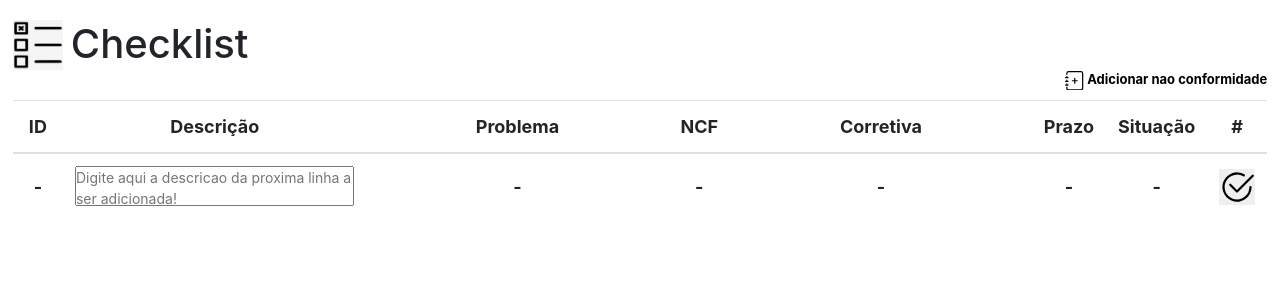
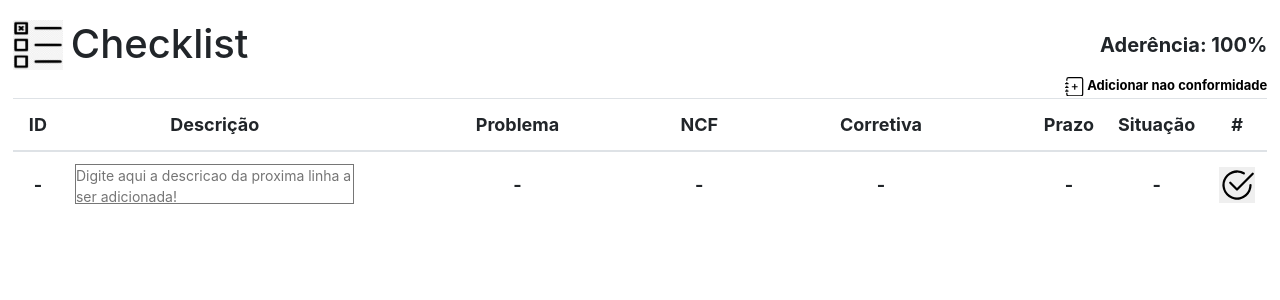
Before and after one commit to Bernardo-Andreatta/ChecklistModular, a PHP site: page / in a window 1280 px wide. Shown: the top 300 px of the page. Run offline with PHP 8.4, Linux system fonts and the light colour scheme; data comes from the database, SQL or seed files in the repository; data that the repository does not hold is empty.

Commit message:
Mega Update
- All functions completed
- Files re-arrangement

Co-Authored-By: Bernardo Giraldi Andreatta <55238677+Bernardo-Andreatta@users.noreply.github.com>

```diff
--- a/css/style.css
+++ b/css/style.css
@@ -2,6 +2,10 @@
     margin: 0;
     padding: 0;
     box-sizing: border-box;
+}
+
+input, textarea{
+    background: transparent;
 }
 
 table{
@@ -28,7 +32,6 @@ thead{
 .icon{
     margin-top: 20px;
     margin-right: 8px;
-    margin-bottom: 30px;
     height: 50px;
     width: 50px;
     float: left;
@@ -48,11 +51,21 @@ thead{
     margin-top: 20px;
 }
 
-.btn-info{
+.add{
+    font-weight: bold;
+    font-size: 13px;
     float: right;
+    margin-bottom: 2px;
+}
+
+.aderencia{
+    font-weight: bold;
+    float: right;
+    font-size: 20px;
     position: relative;
-    top: 10px;
+    top: 33px;
 }
+
 
 .clear{
     clear: both;
@@ -164,12 +177,7 @@ img{
     background: transparent;
 }
 
-.add{
-    font-weight: bold;
-    font-size: 13px;
-    float: right;
-    margin-top: 70px;
-}
+
 label{
     font-weight: bold;
 }
--- a/index.php
+++ b/index.php
@@ -1,5 +1,5 @@
 <?php
-    require ('conexao.php');
+    require ('php/conexao.php');
 ?>
 <!DOCTYPE html>
 <html lang="pt-br">
@@ -17,7 +17,9 @@
         <section class='container2'>
             <img src="img/217-2173993_bullets-list-checkbox-comments-icon.png" class = "icon">
             <h1 class="titulo">Checklist</h1>
-            <a href="add.php" class="add"><svg width="1.5em" height="1.5em" viewBox="0 0 16 16" class="bi bi-journal-plus" fill="currentColor" xmlns="http://www.w3.org/2000/svg">
+            <h2 class="aderencia">Aderência: </h2>
+            <div class="clear"></div>
+            <a href="php/add.php" class="add"><svg width="1.5em" height="1.5em" viewBox="0 0 16 16" class="bi bi-journal-plus" fill="currentColor" xmlns="http://www.w3.org/2000/svg">
             <path d="M3 0h10a2 2 0 0 1 2 2v12a2 2 0 0 1-2 2H3a2 2 0 0 1-2-2v-1h1v1a1 1 0 0 0 1 1h10a1 1 0 0 0 1-1V2a1 1 0 0 0-1-1H3a1 1 0 0 0-1 1v1H1V2a2 2 0 0 1 2-2z"/>
             <path d="M1 5v-.5a.5.5 0 0 1 1 0V5h.5a.5.5 0 0 1 0 1h-2a.5.5 0 0 1 0-1H1zm0 3v-.5a.5.5 0 0 1 1 0V8h.5a.5.5 0 0 1 0 1h-2a.5.5 0 0 1 0-1H1zm0 3v-.5a.5.5 0 0 1 1 0v.5h.5a.5.5 0 0 1 0 1h-2a.5.5 0 0 1 0-1H1z"/>
             <path fill-rule="evenodd" d="M8 5.5a.5.5 0 0 1 .5.5v1.5H10a.5.5 0 0 1 0 1H8.5V10a.5.5 0 0 1-1 0V8.5H6a.5.5 0 0 1 0-1h1.5V6a.5.5 0 0 1 .5-.5z"/>
--- a/js/add.js
+++ b/js/add.js
@@ -19,7 +19,7 @@ function addNCF(){
         cache:false,
         success: function(response){
             alert('Adicionado');
-            window.location.href="index.php"
+            window.location.href="../index.php"
         }
     });
 
--- a/js/main.js
+++ b/js/main.js
@@ -1,6 +1,7 @@
 const formulario = document.querySelector('form');
 const inputs = formulario.querySelectorAll('.formulario table tr td .validar');
 const tbody = formulario.querySelector('tbody');
+const aderenceTitle = document.querySelector('.aderencia');
 
 returnSentValues();
 
@@ -23,7 +24,7 @@ function createTable(data){
             const td = createTd();
 
             if(j == [7]){
-                td.innerHTML = `<a class= "buttonU" href="Update.php?id=${data[i][0]}"><svg width="1.5em" height="1.5em" viewBox="0 0 16 16" class="bi bi-pencil-square" fill="currentColor" xmlns="http://www.w3.org/2000/svg">
+                td.innerHTML = `<a class= "buttonU" href="php/Update.php?id=${data[i][0]}"><svg width="1.5em" height="1.5em" viewBox="0 0 16 16" class="bi bi-pencil-square" fill="currentColor" xmlns="http://www.w3.org/2000/svg">
                 <path d="M15.502 1.94a.5.5 0 0 1 0 .706L14.459 3.69l-2-2L13.502.646a.5.5 0 0 1 .707 0l1.293 1.293zm-1.75 2.456l-2-2L4.939 9.21a.5.5 0 0 0-.121.196l-.805 2.414a.25.25 0 0 0 .316.316l2.414-.805a.5.5 0 0 0 .196-.12l6.813-6.814z"/>
                 <path fill-rule="evenodd" d="M1 13.5A1.5 1.5 0 0 0 2.5 15h11a1.5 1.5 0 0 0 1.5-1.5v-6a.5.5 0 0 0-1 0v6a.5.5 0 0 1-.5.5h-11a.5.5 0 0 1-.5-.5v-11a.5.5 0 0 1 .5-.5H9a.5.5 0 0 0 0-1H2.5A1.5 1.5 0 0 0 1 2.5v11z"/>
                 </svg>
@@ -55,9 +56,15 @@ function returnSentValues(){
     $.ajax({
         type: "POST",
         dataType: "json",
-        url: "get-data.php",
+        url: "php/get-data.php",
         success: function(data){
            createTable(data);
+           const aderence = calculateAderence(data);
+           if(isNaN(aderence)){
+            aderenceTitle.innerText += ' 100%';
+           }else{
+            aderenceTitle.innerText += ` ${aderence.toFixed(2)}%`;
+           }
         }
     });
 }
@@ -65,18 +72,15 @@ function returnSentValues(){
 function calculateAderence(data){
     var contA = 0;
     var contB = 0;
-    var aderencia = 0;
     for(let i = 0; i < data.length; i++){
-        for(let j = 0; j <= 7; j++){
-            if(data[i][6] == "Atingido"){
-                contA++;
-            }
-            else if(data[i][6] == "Nao aplicavel"){
-                contB ++;
-            }
+        if(data[i][6] == "Atingido"){
+            contA++;
+        }
+        else if(data[i][6] == "Nao aplicavel"){
+            contB ++;
         }
     }
-    aderencia = 100  *(contA / (data.length - contB));
+    let aderencia = 100  *(contA / (data.length - contB));
     return(aderencia);
 }
 
@@ -90,7 +94,7 @@ function sendValues(){
 
         $.ajax({
             type:"POST",
-            url: "ajaxjs.php",
+            url: "php/ajaxjs.php",
             data: {
                 ajax_desc: desc
             },
@@ -103,10 +107,11 @@ function sendValues(){
     }
 }
 
+
 function deleteValue(id){
     $.ajax({
         type:"POST",
-        url: "ajaxDel.php",
+        url: "php/ajaxDel.php",
         data: {
             ajax_id : id
         },
--- a/js/update.js
+++ b/js/update.js
@@ -28,7 +28,7 @@ function updateValues(){
         cache:false,
         success: function(response){
             alert('Atualizado');
-            window.location.href="index.php"
+            window.location.href="../index.php"
         }
     });
 
```
Also changed, not shown: php/Update.php (renamed from Update.php, +5 -5 lines), php/add.php (renamed from add.php, +14 -14 lines), php/ajaxAdd.php (renamed from ajaxAdd.php), php/ajaxDel.php (renamed from ajaxDel.php), php/ajaxUpdate.php (line endings or trailing spaces), php/ajaxjs.php (renamed from ajaxjs.php), php/conexao.php (renamed from conexao.php), php/get-data.php (renamed from get-data.php).
